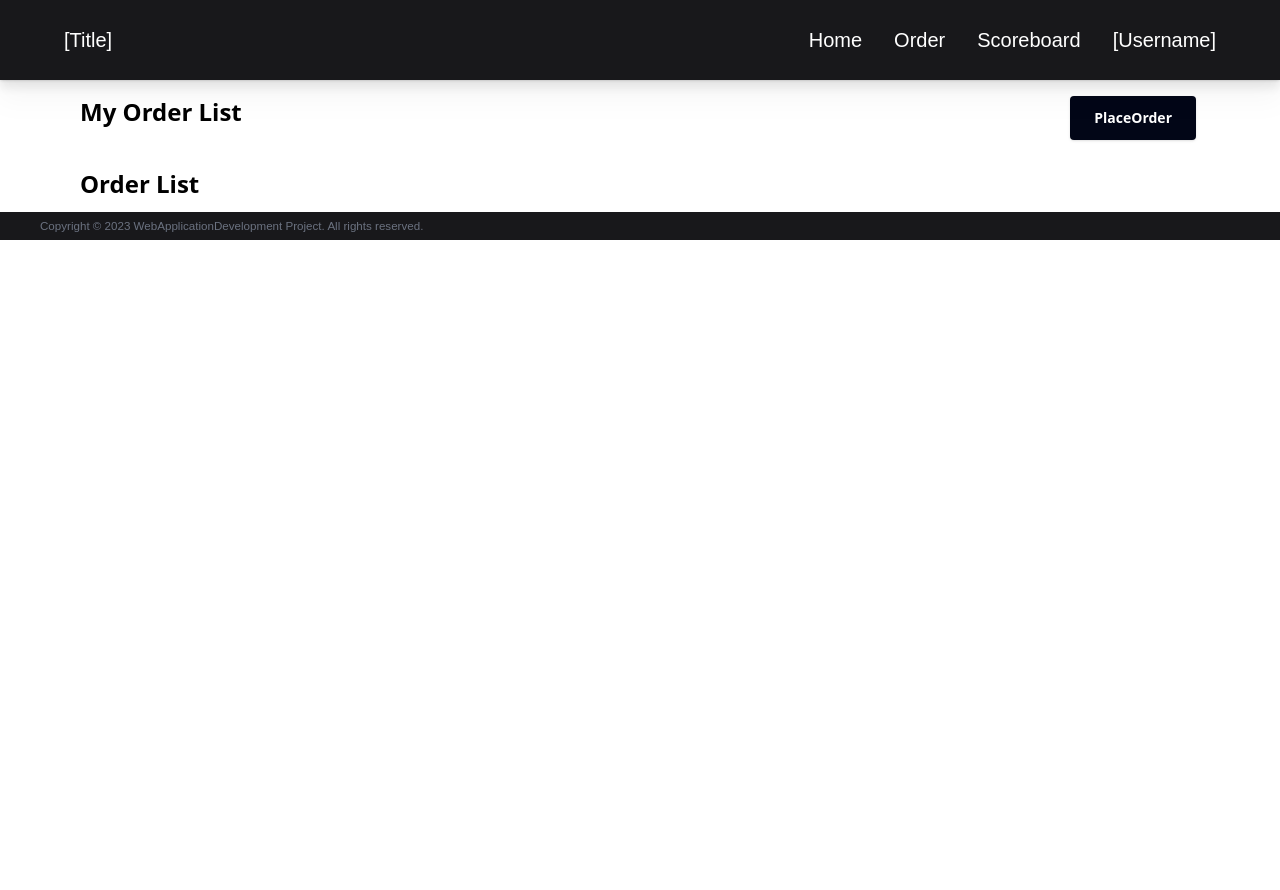
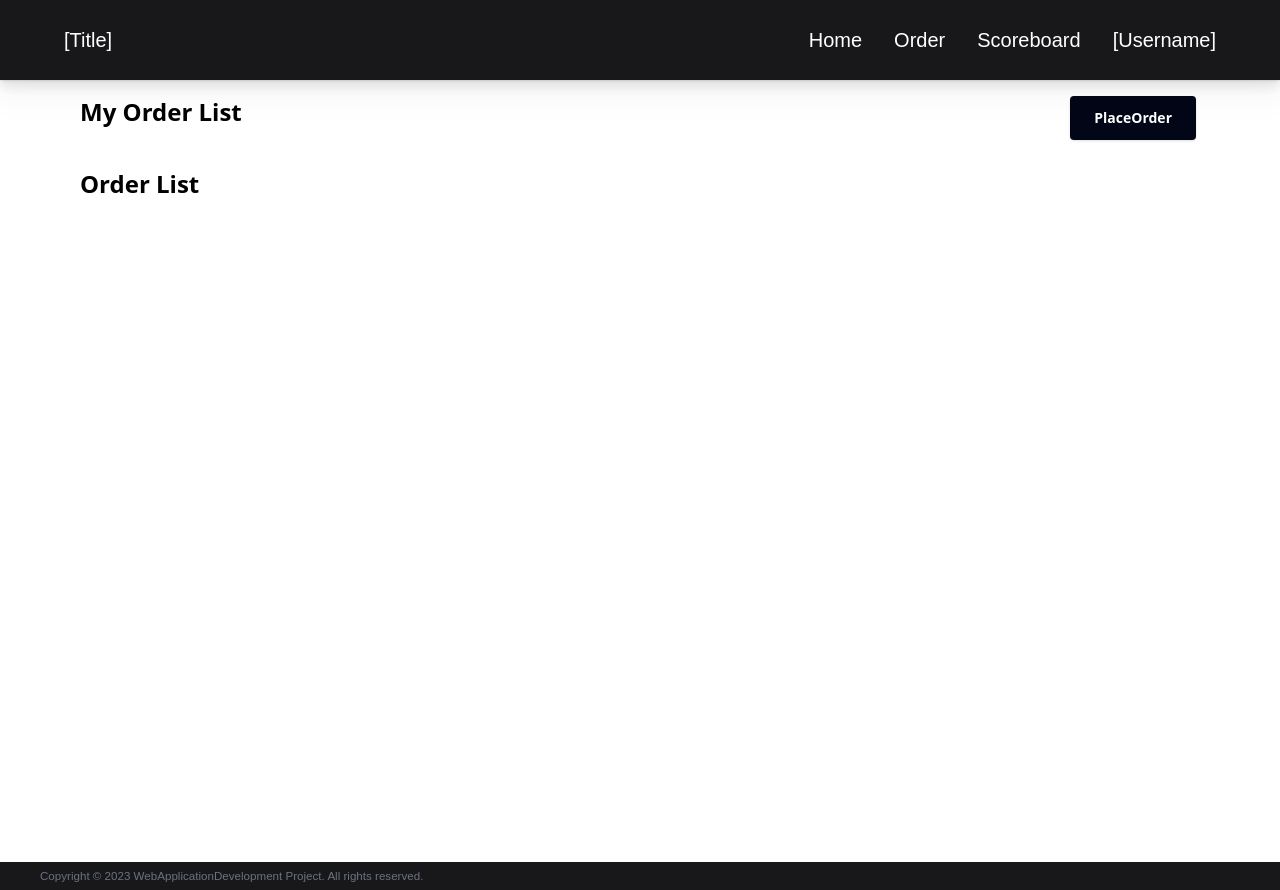
Before and after one commit to NonGP33M/WebApplicationDevelopment_Project, a React (Create React App) app: page /order in a window 1280 px wide. Before the commit the page ends 800 px from the top, so only its background shows below. Built offline with nearby package versions, Linux system fonts and the light colour scheme.

Commit message:
Add files via upload

```diff
--- a/src/pages/Order.jsx
+++ b/src/pages/Order.jsx
@@ -79,7 +79,7 @@ function Order(){
       }
 
     return(
-        <div class="mx-20">
+        <div class="mx-20" style={{ paddingBottom: "650px" }}>
             <br/><br/><br/><br/>
             <div class="flex justify-between ...">
                 <h2 class="mb-3 text-2xl font-semibold text-black-900 dark:text-white text-2xl">My Order List</h2>
```
